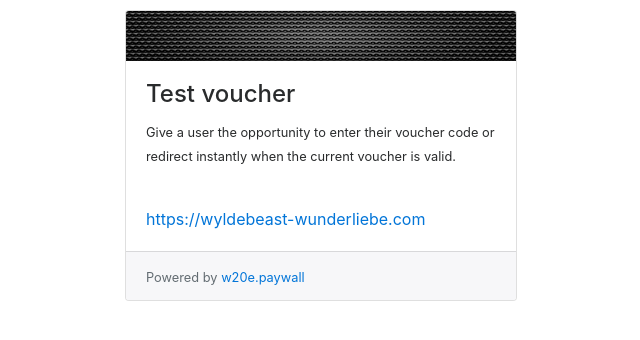
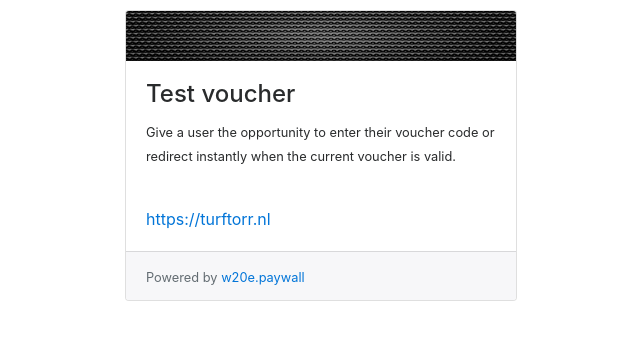
Before and after one commit to wyldebeast-wunderliebe/w20e.paywall, a Flask app: page /test_voucher in a window 1280 px wide. Shown: the top 340 px of the page, without its empty margins (319-959 px from the left). Run offline with Flask 2, Linux system fonts and the light colour scheme; data that the repository does not hold is empty; some libraries are stand-ins or nearby versions.

Commit message:
Cleaned up and froze requirements

```diff
--- a/src/w20e/paywall/templates/macros.html
+++ b/src/w20e/paywall/templates/macros.html
@@ -1,4 +1,4 @@
-{%  macro card_footer() %}
+{% macro card_footer() %}
 <div class="card-footer text-muted">
     <small>Powered by <a href="https://github.com/wyldebeast-wunderliebe/w20e.paywall">w20e.paywall</a></small>
 </div>
@@ -14,13 +14,16 @@
 {% if voucher %}
 <div class="card">
     <div class="card-block">
-                <h4 class="card-title">Current voucher</h4>
+        <h4 class="card-title">Currently active voucher</h4>
         <p class="card-text"><small>This information is taken from your Paywal Voucher cookie.</small> </p>
     </div>
     <div class="card-block">
         <table class="table table-striped table-sm">
             {% for attr in voucher %}
-                    <tr><th>{{ attr }}</th><td>{{ voucher[attr] }}</td></tr>
+            <tr>
+                <th>{{ attr }}</th>
+                <td>{{ voucher[attr] }}</td>
+            </tr>
             {% endfor %}
         </table>
     </div>
--- a/src/w20e/paywall/templates/test_voucher.html
+++ b/src/w20e/paywall/templates/test_voucher.html
@@ -24,7 +24,7 @@
             </div>
 
             <div class="card-block">
-                    <a href="{{ url_for('enter_voucher', target='https://wyldebeast-wunderliebe.com') }}">https://wyldebeast-wunderliebe.com</a>
+                <a href="{{ url_for('enter_voucher', target='https://turftorr.nl') }}">https://turftorr.nl</a>
             </div>
 
             {{ macros.card_footer() }}
@@ -37,4 +37,4 @@
     </div>
 </div>
 
-{%  endblock %}
+{% endblock %}
```
Also changed, not shown: requirements.txt (+4 -4 lines). Lines whose indentation alone changed are shown as unchanged.
